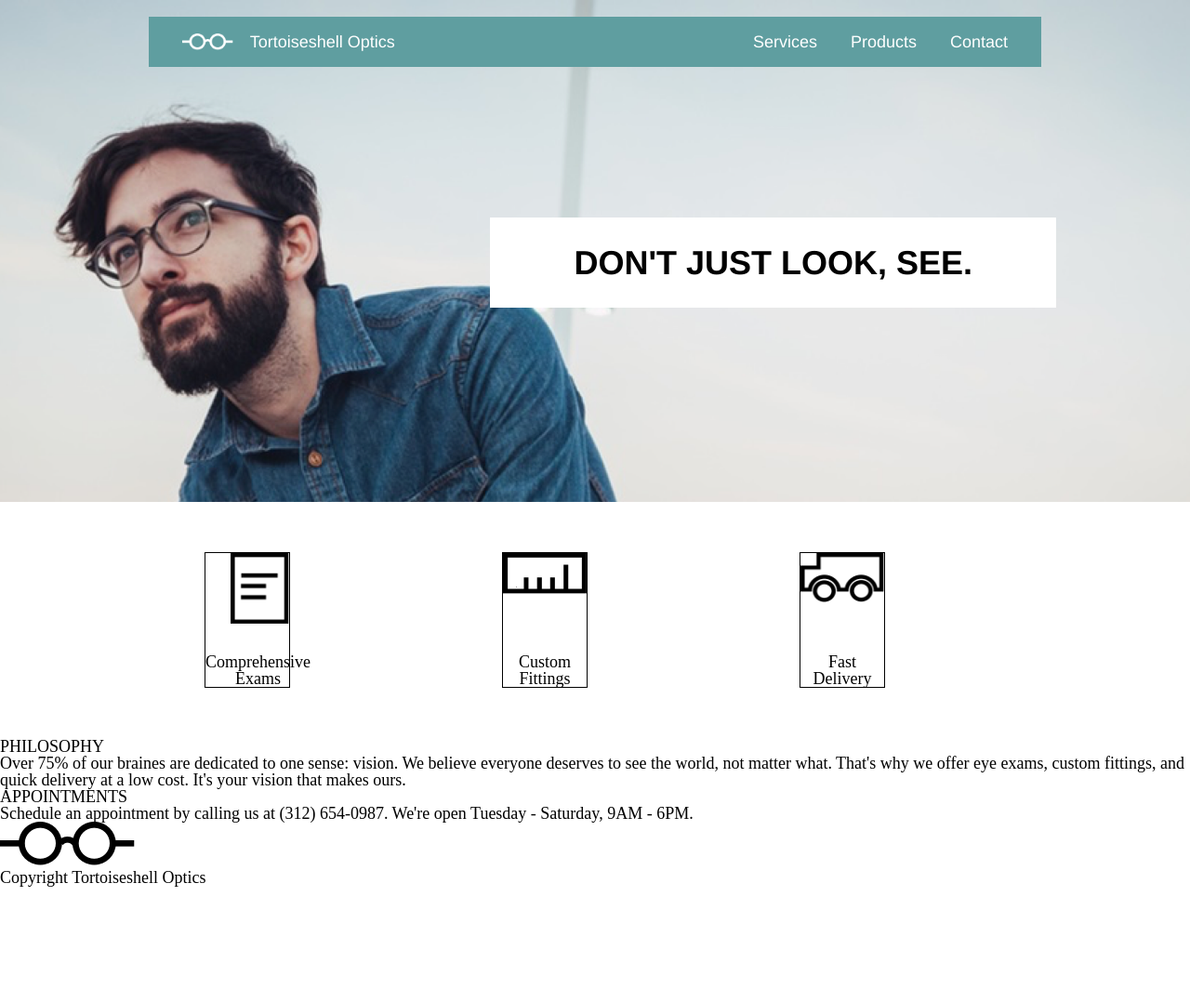
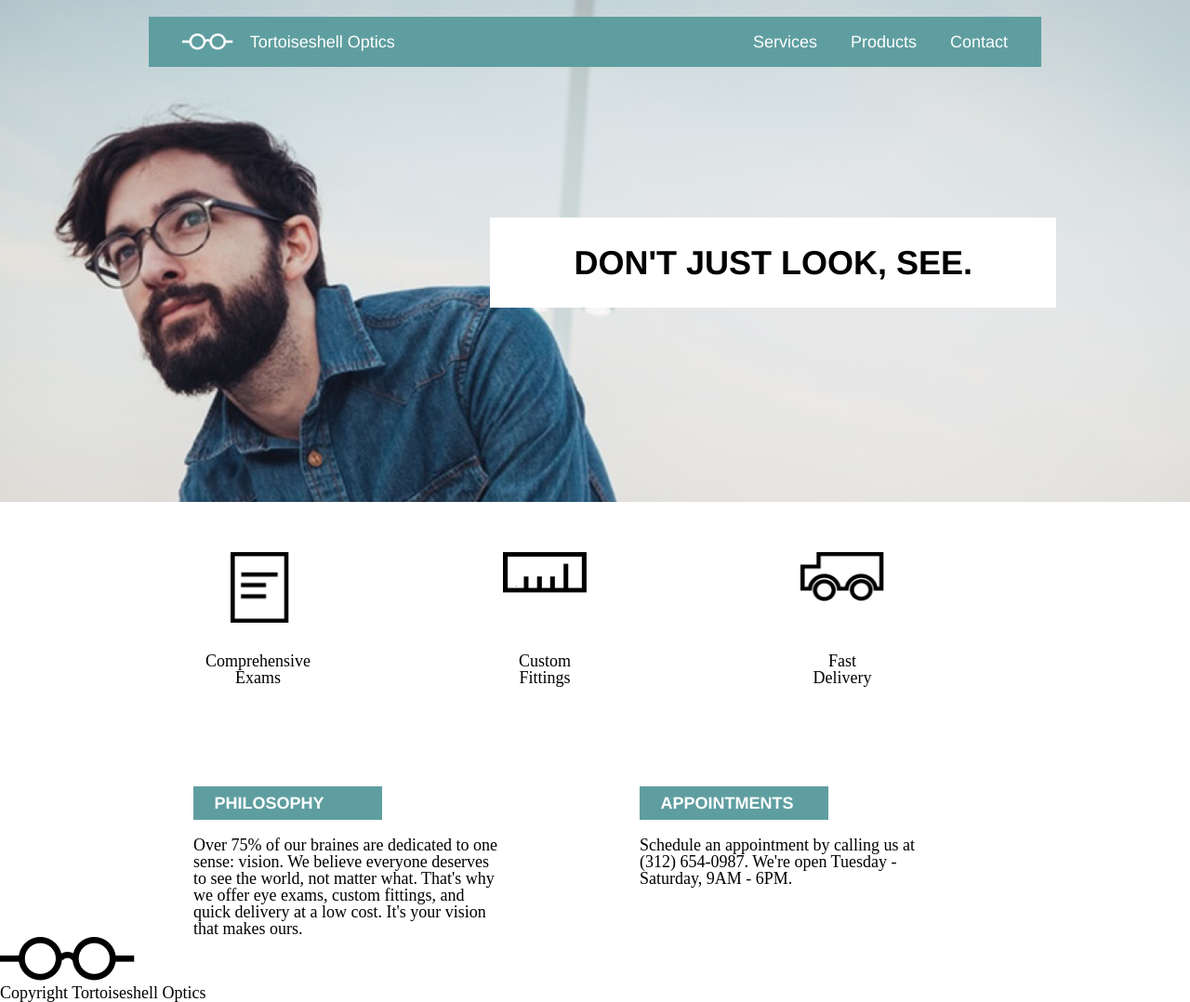
Before and after one commit to Bananenjonas/TortoiseshellOptics, a plain HTML site: page index.html in a window 1280 px wide. Shown: the whole page at 93% size. Before the commit the page ends 954 px from the top, so only its background shows below. Drawn offline with Linux system fonts and the light colour scheme.

Commit message:
Phil/App finished

```diff
--- a/index.html
+++ b/index.html
@@ -48,11 +48,18 @@
 
 
     <!-- Philosophy/Appointments -->
-    <h2>PHILOSOPHY</h2>
-    <p>Over 75% of our braines are dedicated to one sense: vision. We believe everyone deserves to see the world, not matter what. That's why we offer eye exams, custom fittings, and quick delivery at a low cost. It's your vision that makes ours.</p>
+    <section id="PhilosophyAppointments" class="container">
+      <div class="item">
+        <h2>PHILOSOPHY</h2>
+        <p>Over 75% of our braines are dedicated to one sense: vision. We believe everyone deserves to see the world, not matter what. That's why we offer eye exams, custom fittings, and quick delivery at a low cost. It's your vision that makes ours.</p>
+      </div>
 
-    <h2>APPOINTMENTS</h2>
-    <p>Schedule an appointment by calling us at (312) 654-0987. We're open Tuesday - Saturday, 9AM - 6PM.</p>
+      <div class="item">
+        <h2>APPOINTMENTS</h2>
+        <p>Schedule an appointment by calling us at (312) 654-0987. We're open Tuesday - Saturday, 9AM - 6PM.</p>
+      </div>
+    </section>
+
 
     <!-- Cpyright -->
     <img src="ressources\images\logo-black.png" alt="Logo Tortoiseshell Optics black">
--- a/ressources/css/style.css
+++ b/ressources/css/style.css
@@ -79,7 +79,6 @@ nav p {
   width: 5rem;
   display: block;
   justify-content: center;
-  border: 1px solid black;
   position: relative;
 
 }
@@ -110,6 +109,31 @@ nav p {
 }
 
 /*Philosophy/Appointments*/
+#PhilosophyAppointments {
+  display: flex;
+  justify-content: space-around;
+}
 
+.item {
+  margin-top: 3rem;
+  width: 35%;
+  margin-right: 5%;
+
+}
+
+.item h2 {
+  width: 10rem;
+  padding: 0.5rem 0 0.5rem 1.25rem;
+  background-color: cadetblue;
+  margin-bottom: 1rem;
+  font-family: Helvetica;
+  font-weight: bold;
+  font-size: 1rem;
+  color: white;
+}
+
+.item p {
+
+}
 
 /*Cpyright*/
```
